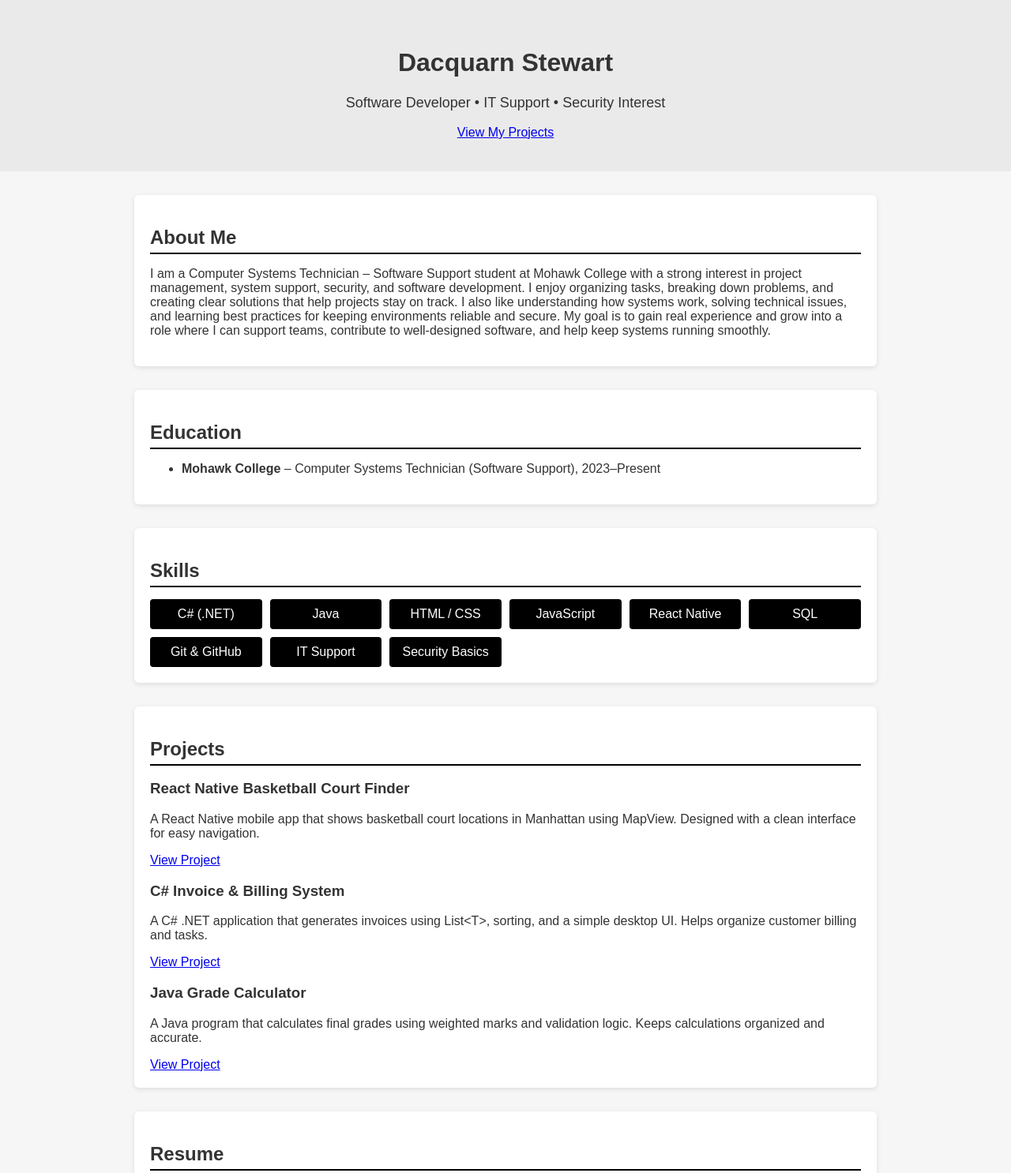
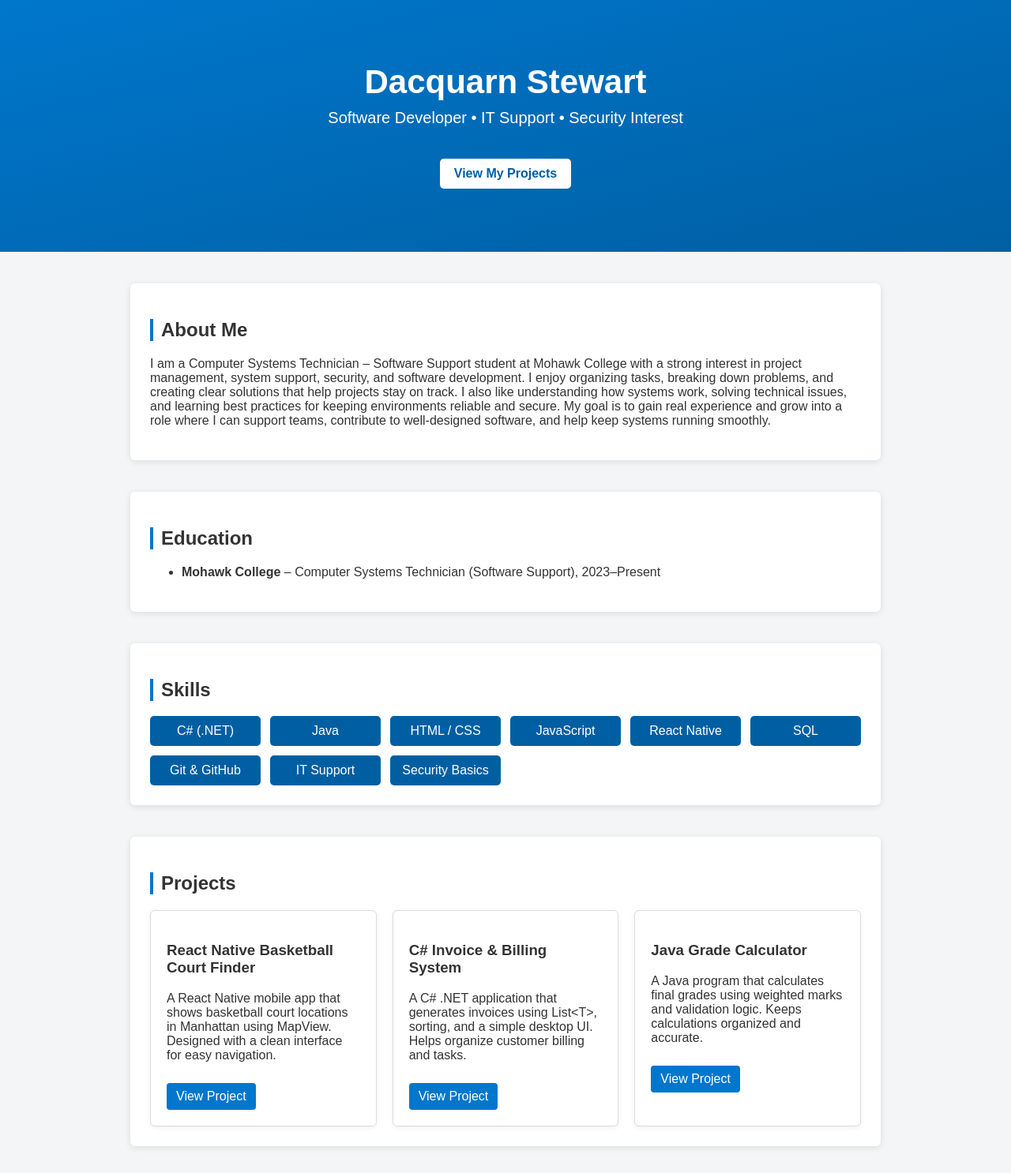
Before and after one commit to dacquarn-boop/dacquarn-boop.github.io, a plain HTML site: page index.html in a window 1280 px wide. Shown: the top 1486 px of the page at 79% size. Drawn offline with Linux system fonts and the light colour scheme.

Commit message:
Update style.css

```diff
--- a/style.css
+++ b/style.css
@@ -1,103 +1,124 @@
+/* GENERAL */
 body {
+    margin: 0;
     font-family: Arial, sans-serif;
-    margin: 0;
-    background: #f6f6f6;
+    background: #f4f5f7;
     color: #333;
 }
 
-header {
+/* HERO */
+.hero {
+    background: linear-gradient(to bottom right, #0077cc, #005fa3);
+    color: white;
+    padding: 80px 20px;
     text-align: center;
-    padding: 40px 20px;
-    background: #eaeaea;
+}
+
+.hero-content h1 {
+    font-size: 42px;
+    margin: 0;
 }
 
 .subtitle {
-    margin-top: 5px;
-    font-size: 18px;
+    font-size: 20px;
+    margin-top: 10px;
 }
 
-.disclaimer {
-    margin-top: 10px;
-    color: #555;
-    font-size: 14px;
+.hero-btn {
+    margin-top: 20px;
+    display: inline-block;
+    background: white;
+    color: #005fa3;
+    padding: 10px 18px;
+    border-radius: 5px;
+    text-decoration: none;
+    font-weight: bold;
 }
 
+/* SECTIONS */
 .section {
     max-width: 900px;
     background: white;
-    margin: 30px auto;
-    padding: 20px;
+    margin: 40px auto;
+    padding: 25px;
     border-radius: 6px;
-    box-shadow: 0px 2px 6px rgba(0,0,0,0.1);
+    box-shadow: 0 2px 8px rgba(0, 0, 0, 0.1);
 }
 
 h2 {
-    border-bottom: 2px solid #000;
-    padding-bottom: 5px;
-    margin-bottom: 15px;
+    border-left: 4px solid #0077cc;
+    padding-left: 10px;
 }
 
+/* SKILLS */
 .skills-grid {
     display: grid;
-    grid-template-columns: repeat(auto-fill,minmax(130px,1fr));
-    gap: 10px;
+    grid-template-columns: repeat(auto-fit, minmax(130px, 1fr));
+    gap: 12px;
 }
 
 .skill {
-    background: #000;
+    background: #005fa3;
     color: white;
     padding: 10px;
     text-align: center;
-    border-radius: 4px;
+    border-radius: 5px;
 }
 
-.slideshow-container {
-    position: relative;
+/* PROJECT CARDS */
+.projects-container {
+    display: grid;
+    grid-template-columns: repeat(auto-fit, minmax(260px, 1fr));
+    gap: 20px;
 }
 
-.slide {
-    display: none;
-    opacity: 0;
-    transition: opacity 0.4s ease;
+.project-card {
+    background: #ffffff;
+    padding: 20px;
+    border-radius: 6px;
+    border: 1px solid #dcdcdc;
+    text-align: left;
+    box-shadow: 0px 2px 6px rgba(0,0,0,0.06);
 }
 
-.slide.active {
-    display: block;
-    opacity: 1;
-}
-
-.slide-btn {
-    position: absolute;
-    top: 50%;
-    transform: translateY(-50%);
-    background: black;
+.card-btn {
+    display: inline-block;
+    margin-top: 10px;
+    background: #0077cc;
     color: white;
-    border: none;
-    padding: 10px 14px;
-    border-radius: 4px;
-    cursor: pointer;
-}
-
-#prevBtn {
-    left: 10px;
-}
-
-#nextBtn {
-    right: 10px;
-}
-
-.resume-btn {
-    display: inline-block;
-    background: black;
-    color: white;
-    padding: 10px 15px;
+    padding: 8px 12px;
     border-radius: 4px;
     text-decoration: none;
 }
 
+/* RESUME BUTTON */
+.resume-btn {
+    background: #0077cc;
+    color: white;
+    padding: 10px 14px;
+    border-radius: 4px;
+    text-decoration: none;
+}
+
+/* FOOTER */
 footer {
     text-align: center;
-    padding: 15px;
-    background: #eaeaea;
+    padding: 20px;
+    background: #0077cc;
+    color: white;
     margin-top: 40px;
 }
+
+/* ANIMATIONS */
+.fade-in {
+    opacity: 0;
+    transform: translateY(15px);
+    animation: fadeIn 0.8s ease forwards;
+}
+
+@keyframes fadeIn {
+    to {
+        opacity: 1;
+        transform: translateY(0);
+    }
+}
```
